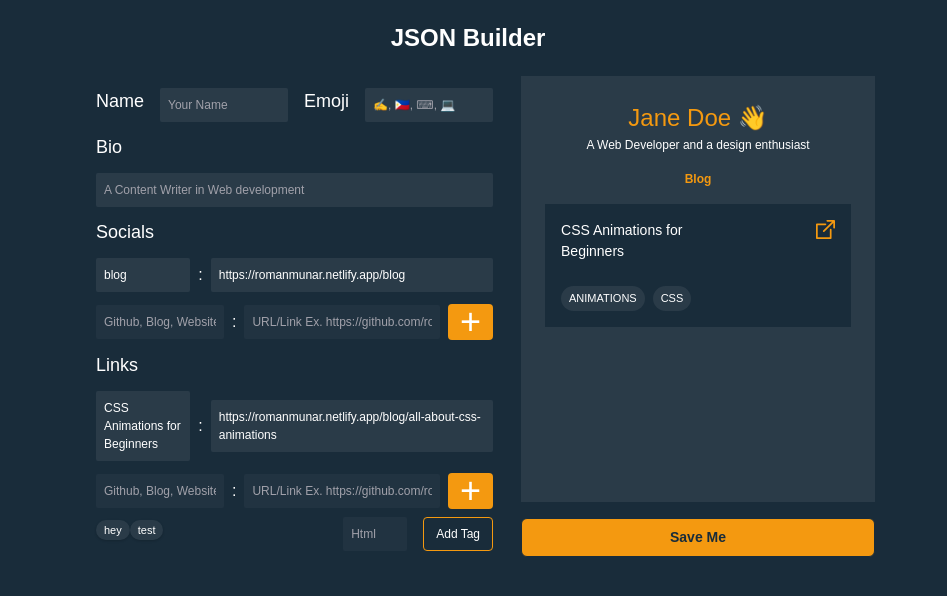
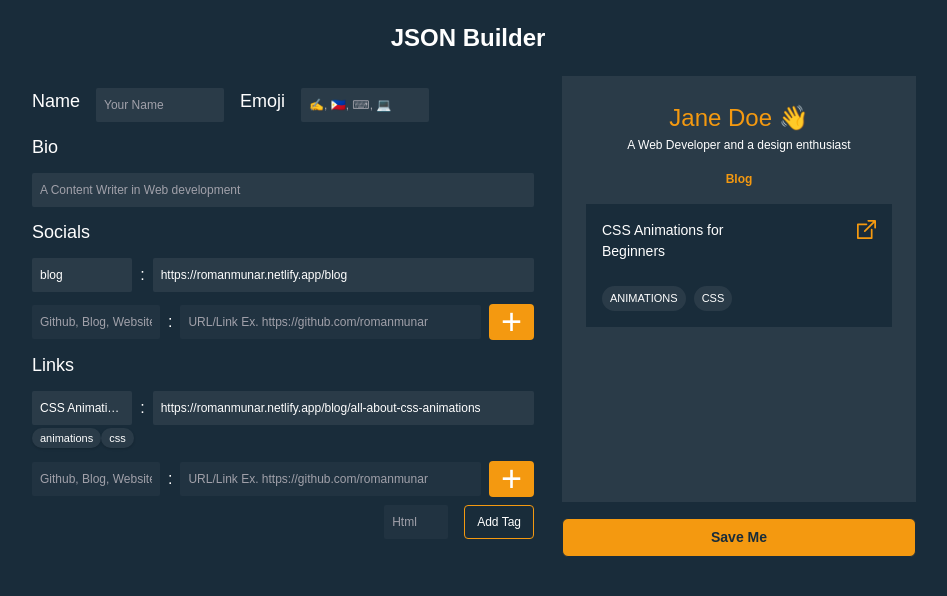
Before and after one commit to artsandiego/chklst, a Next.js app: page /json-builder in a window 1280 px wide. Shown: the top 596 px of the page, without its empty margins (172-1119 px from the left). Built offline with nearby package versions, Linux system fonts and the light colour scheme.

Commit message:
ability to remove tags and improved styling

```diff
--- a/pages/json-builder.js
+++ b/pages/json-builder.js
@@ -127,15 +127,36 @@ const SourceItem = ({ label, url, tags, setData, idx }) => {
         -
       </button>
       <div className='flex flex-row items-center space-x-2 '>
-        <div className='w-32 p-2 rounded-sm text-12 bg-accent focus:outline-none focus:ring-2 ring-primary ring-opacity-40'>
+        <div className='w-32 p-2 truncate rounded-sm text-12 bg-accent focus:outline-none focus:ring-2 ring-primary ring-opacity-40'>
           {label}
         </div>
         <span className=''>:</span>
-        <div className='w-full p-2 rounded-sm text-12 bg-accent focus:outline-none focus:ring-2 ring-primary ring-opacity-40'>
+        <div className='w-full max-w-sm p-2 truncate rounded-sm text-12 bg-accent focus:outline-none focus:ring-2 ring-primary ring-opacity-40'>
           {url}
         </div>
       </div>
+      {tags.map((t) => (
+        <span className={'bg-accent px-2 py-1 rounded-full shadow text-11'}>
+          {t}
+        </span>
+      ))}
     </div>
+  )
+}
+
+const Tag = ({ tag, onDeleteClick }) => {
+  const [hovered, setHovered] = useState(false)
+
+  return (
+    <span
+      onClick={onDeleteClick}
+      onMouseOver={() => setHovered(true)}
+      onMouseLeave={() => setHovered(false)}
+      style={{ background: hovered ? '#e13137' : '#2A3B48' }}
+      className={'px-2 py-1 rounded-full shadow text-11'}
+    >
+      {tag}
+    </span>
   )
 }
 
@@ -211,22 +232,30 @@ const JsonBuilder = () => {
   const [[sourceLabel, sourceUrl, sourceTags], setSourceInput] = useState([
     '',
     '',
-    ['hey', 'test'],
+    [],
   ])
   const [tagInput, setTagInput] = useState()
   const [isModalOpen, setIsModalOpen] = useState(false)
   const onSaveClick = () => {
-    var camelize = function camalize(str) {
+    const camelize = function camalize(str) {
       return str
         .toLowerCase()
         .replace(/[^a-zA-Z0-9]+(.)/g, (m, chr) => chr.toUpperCase())
     }
     const json = JSON.stringify(data)
-    const unquoted = json.replace(/"([^"]+)":/g, '$1:')
     setIsModalOpen(true)
 
-    download(`${camelize(data.name)}.json`, unquoted)
+    download(`${camelize(data.name)}.json`, json)
   }
+
+  const onTagDelete = (index) => {
+    setSourceInput((prev) => [
+      prev[0],
+      prev[1],
+      prev[2].filter((_, idx) => idx !== index),
+    ])
+  }
+
   const onSourcesSubmitClick = () => {
     setData({
       ...data,
@@ -262,14 +291,14 @@ const JsonBuilder = () => {
         <h1 className='my-5 font-bold text-center text-white text-24'>
           JSON Builder
           {/* by{' '}
-          <a className='underline' href='https://romanmunar.netlify.app/'>
+          <a className='underline' href='https://romanmunar.netlify.app/' target="_blank" rel="noopener noreferrer">
             Roman Munar
           </a>*/}
         </h1>
-        <div className='flex w-full max-w-3xl mx-auto my-5'>
+        <div className='flex w-full max-w-4xl mx-auto my-5'>
           <div
             style={{ height: '100vh' }}
-            className='flex-grow p-3 mr-4 space-y-3 text-white'
+            className='w-full p-3 mr-4 space-y-3 text-white'
           >
             <div className='flex flex-row space-x-4'>
               <h4 className=' text-18'>Name</h4>
@@ -375,12 +404,11 @@ const JsonBuilder = () => {
               <div className='flex justify-between'>
                 <div>
                   {sourceTags.map((s, idx) => (
-                    <span
+                    <Tag
+                      onDeleteClick={() => onTagDelete(idx)}
                       key={idx}
-                      className='px-2 py-1 rounded-full shadow bg-accent text-11'
-                    >
-                      {s}
-                    </span>
+                      tag={s}
+                    />
                   ))}
                 </div>
                 <div className='flex space-x-4'>
```
